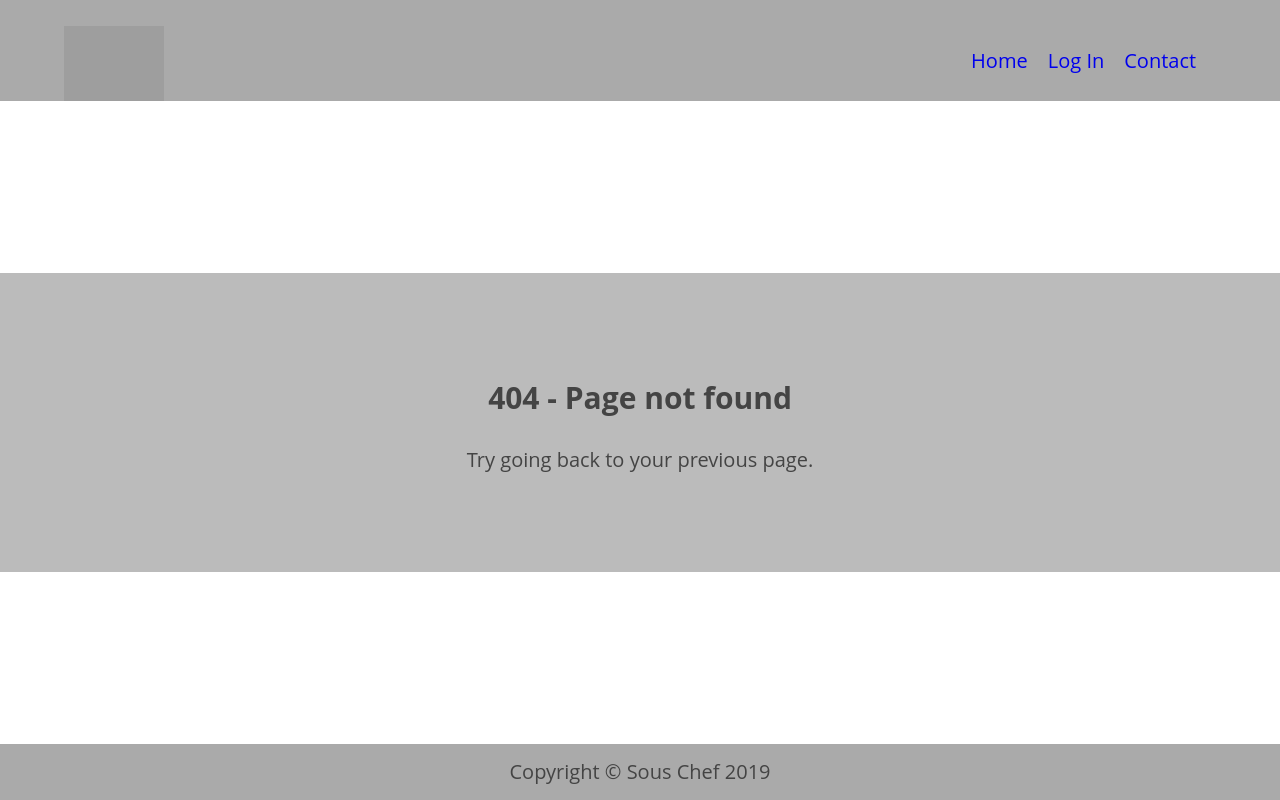
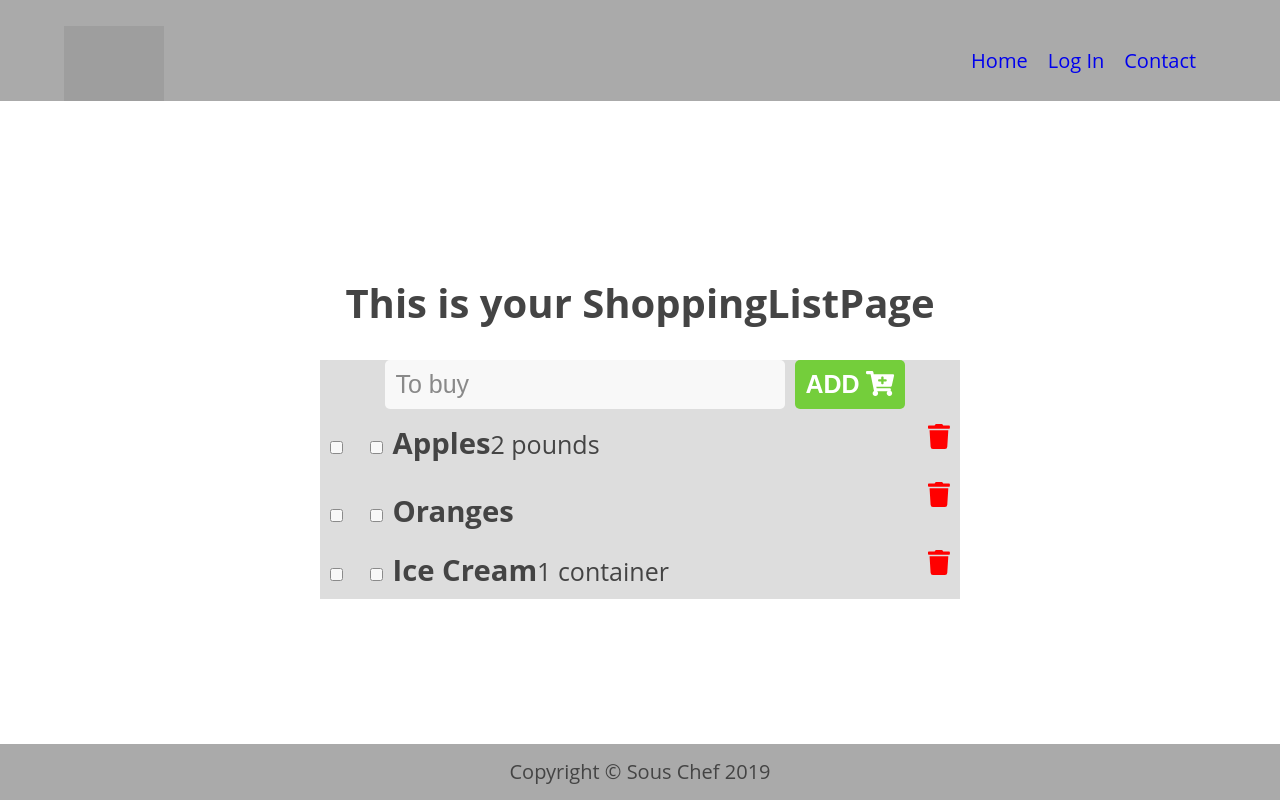
Before and after one commit to muzhaqi16/sous-chef-client, a React (Create React App) app: page /shopping_list in a window 1280 px wide. Before the commit this address had no page. Built offline with nearby package versions, Linux system fonts and the light colour scheme; grey boxes are pictures that could not be loaded.

Commit message:
create the shopping list page

```diff
--- a/src/App.js
+++ b/src/App.js
@@ -12,13 +12,29 @@ import NotFoundPage from './routes/NotFoundPage/NotFoundPage';
 import GroceriesContext from './contexts/GroceriesContext';
 import './App.css';
 import groceriesData from './groceriesData'
+import ShoppingListPage from './routes/ShoppingListPage/ShoppingListPage';
 
 class App extends Component {
   constructor(props) {
     super(props);
     this.state = {
       groceries: [],
-      shoppingList: [],
+      shoppingList: [{
+        "id": "1",
+        "name": "Apples",
+        "quantity": 2,
+        "unit": "pounds"
+      }, {
+        "id": "2",
+        "name": "Oranges",
+        "image": "orange"
+      },
+      {
+        "id": "3",
+        "name": "Ice Cream",
+        "quantity": 1,
+        "unit": "container"
+      },],
       hasError: false
     };
   }
@@ -27,8 +43,12 @@ class App extends Component {
       groceries: [...this.state.groceries, groceryItem],
     })
   }
+  addShoppingListItem = item => {
+    this.setState({
+      shoppingList: [...this.state.shoppingList, item],
+    })
+  }
   deleteGroceries = groceryItemId => {
-    console.log(groceryItemId);
     this.setState({
       groceries: this.state.groceries.filter(grocery => grocery.id !== groceryItemId)
     })
@@ -46,7 +66,8 @@ class App extends Component {
     const contextValue = {
       data: this.state,
       addGroceries: this.addGroceries,
-      deleteGroceries: this.deleteGroceries
+      deleteGroceries: this.deleteGroceries,
+      addShoppingListItem: this.addShoppingListItem
     }
     return (
       <div className='App'>
@@ -81,6 +102,8 @@ class App extends Component {
                 path={'/add_groceries'}
                 component={AddGroceriesPage}
               />
+              <Route path={'/shopping_list'}
+                component={ShoppingListPage} />
               <Route
                 component={NotFoundPage}
               />
--- a/src/contexts/GroceriesContext.js
+++ b/src/contexts/GroceriesContext.js
@@ -2,8 +2,9 @@ import React from 'react'
 
 const GroceriesContext = React.createContext({
     data: {},
-    addGroceries: () => {},
-    deleteGroceries: () => {},
+    addGroceries: () => { },
+    deleteGroceries: () => { },
+    addShoppingListItem: () => { }
 })
 
 export default GroceriesContext
--- a/src/groceriesData.js
+++ b/src/groceriesData.js
@@ -5,7 +5,7 @@ export default [{
     "location": "fridge",
     "expires": "08/02/2019",
     "reminder": true,
-        "quantity": "2",
+    "quantity": 2,
     "unit": "pounds",
     "notes": "Red crispy apples, my kids favorites",
     "image": "green_apple"
@@ -22,6 +22,8 @@ export default [{
     "name": "Ice Cream",
     "category": "sweets",
     "location": "freezer",
+    "quantity": 1,
+    "unit": "container",
     "expires": "08/02/2019",
     "image": "strawberry_ice_cream"
 }, {
--- a/src/routes/GroceriesListPage/GroceriesListPage.js
+++ b/src/routes/GroceriesListPage/GroceriesListPage.js
@@ -11,6 +11,10 @@ export default class GroceriesListPage extends Component {
         const id = this.props.groceryItem.id;
         this.context.deleteGroceries(id);
     }
+    handleAdd = ev => {
+        const id = this.props.groceryItem.id;
+        this.context.addShoppingListItem(this.context.data.groceries[id - 1]);
+    }
     render() {
         return (
             <li className="grocery-item">
@@ -23,7 +27,7 @@ export default class GroceriesListPage extends Component {
                 <label className="expiration">Expires in {this.props.groceryItem.expires}</label>
 
                 <FontAwesomeIcon className="delete" icon={faMinus} onClick={this.handleDelete} title="Delete this item from your list" />
-                <label className="add" title="Add to shopping list" ><FontAwesomeIcon icon={faPlus} onClick={this.handleAdd} /> Add to List</label>
+                <label className="add" title="Add to shopping list" onClick={this.handleAdd} ><FontAwesomeIcon icon={faPlus} /> Add to List</label>
             </li>
         )
     }
--- /dev/null
+++ b/src/routes/ShoppingListPage/ShoppingListPage.css
@@ -0,0 +1,63 @@
+.shoppingListPage{
+    width: 100%;
+}
+.shoppingList{
+    width: 50%;
+    margin: 0 auto;
+    padding: 0;
+    text-align: center;
+    min-width: 400px;
+    }
+.shoppingList ul{
+    margin: 0;
+    padding: 0;
+}
+.shopping-item{
+    width: 100%;
+    list-style: none;
+    font-size: 1.25em;
+    line-height: 0;
+    text-align: left;
+    position: relative;
+}
+.status,.item-name{
+    display: inline-block;
+}
+.item-name h3,p{
+    display: inline-block;
+}
+.shoppingList input{
+    width: 65%;
+    max-width: 400px;
+    font-size: 1.25em;
+    margin: 0 10px 5px;
+    padding: 10px;
+    border-radius: 5px;
+    border: none;
+    color: #616161;
+    opacity: 0.8;
+    transition: opacity 400ms;
+}
+.status input{
+    width:auto;
+}
+.shoppingList button{
+    font-size: 1.25em;
+    margin: 0 0 5px;
+    padding: 10px;
+    border-radius: 5px;
+    border: none;
+    background-color: #74ce3b;
+    color: #fff;
+    text-transform: uppercase;
+    font-weight: bold;
+}
+.remove{
+    color: red;
+    position: absolute;
+    right: 10px;
+    top:10px;
+}
+.remove:hover{
+    font-size: 1.5em;
+}
--- a/src/routes/ShoppingListPage/ShoppingListPage.js
+++ b/src/routes/ShoppingListPage/ShoppingListPage.js
@@ -1,11 +1,52 @@
 import React, { Component } from 'react'
+import { faCartPlus, faTrash } from "@fortawesome/free-solid-svg-icons";
+import { FontAwesomeIcon } from "@fortawesome/react-fontawesome";
+import GroceriesContext from './../../contexts/GroceriesContext';
+import './ShoppingListPage.css';
 
 export default class ShoppingListPage extends Component {
+    static contextType = GroceriesContext;
+    handleAddItem = ev => {
+        ev.preventDefault();
+        const { name } = ev.target;
+        const newItem = {
+            "id": Math.floor((Math.random() * 100) + 1),
+            "name": name.value
+        }
+        this.context.addShoppingListItem(newItem);
+        ev.target.reset();
+    }
     render() {
+        const { shoppingList = [] } = this.context.data;
+
+        const itemsList = shoppingList.map(items => {
+            return <li className="shopping-item" key={items.id}>
+                <div className="status">
+                    <input type="checkbox" className="unchecked" /> <input type="checkbox" className="checked" />
+                </div>
+
+                <div className="item-name">
+                    <h3>{items.name} </h3>
+                    <p> {items.quantity} {items.unit} </p>
+                </div>
+                <FontAwesomeIcon className="remove" icon={faTrash} onClick={this.handleDelete} title="Delete this item from your list" />
+            </li>
+        }
+        )
         return (
-            <section>
-                ShoppingListPage
-            </section>
+            <div className="shoppingListPage">
+                <h1>This is your ShoppingListPage</h1>
+
+                <section className="shoppingList">
+                    <form onSubmit={this.handleAddItem}>
+                        <input type="text" placeholder="To buy" name="name" /><button type="submit">Add <FontAwesomeIcon icon={faCartPlus} /></button>
+                    </form>
+
+                    <ul>
+                        {itemsList}
+                    </ul>
+                </section>
+            </div>
         )
     }
 }
```
Also changed, not shown: src/img/undefined.png (added). Lines whose indentation alone changed are shown as unchanged.
